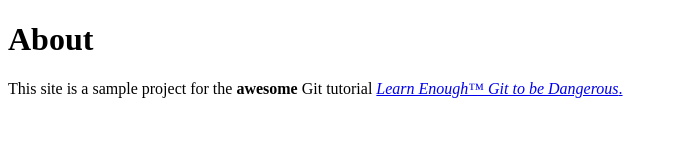
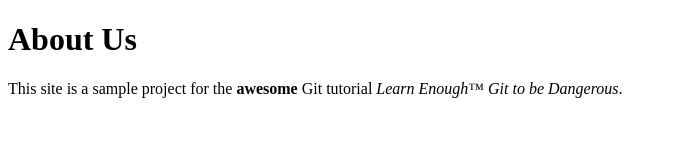
Before and after one commit to wojciechbielecki/website, a plain HTML site: page about.html in a window 1280 px wide. Shown: the whole page, without its empty margins (0-677 px from the left). Drawn offline with Linux system fonts and the light colour scheme.

Commit message:
Change page heading

```diff
--- a/about.html
+++ b/about.html
@@ -4,10 +4,10 @@
     <title>About us</title>
   </head>
   <body>
-    <h1>About</h1>
+    <h1>About Us</h1>
     <p>
       This site is a sample project for the <strong>awesome</strong> Git
-      tutorial <a href="http://learnenough.com/git-tutorial"><em>Learn Enough™ Git to be Dangerous</em>.</a>
+      tutorial <em>Learn Enough™ Git to be Dangerous</em>.
     </p>
   </body>
 </html>
```
